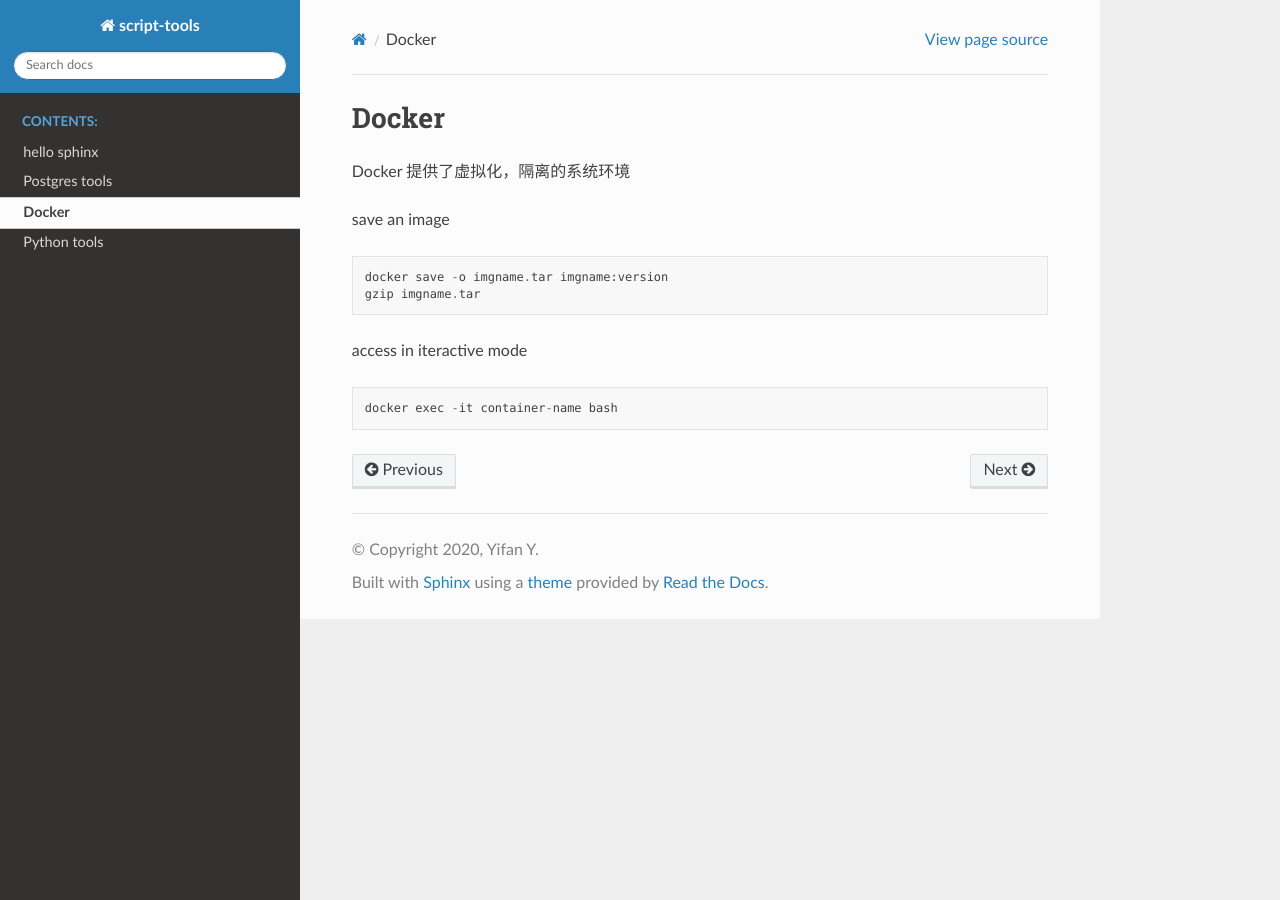
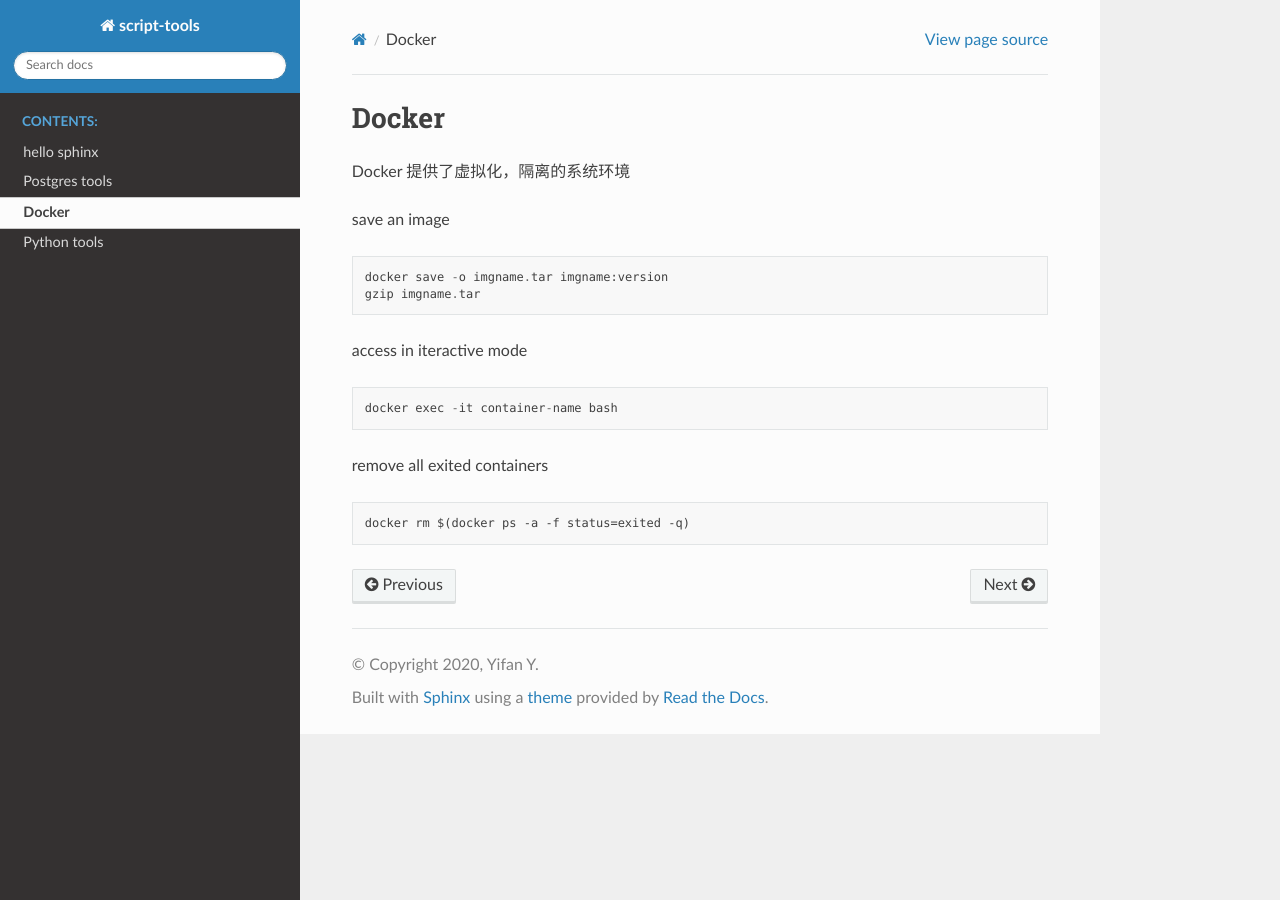
Before and after one commit to 1fanyang/tool-notes, a Sphinx documentation site: the page built from source/docker/docker.md, in a window 1280 px wide. Built offline with Sphinx 7.4.7 and the Read the Docs theme 2.0.0, drawn with Linux system fonts in a browser that asks for light colours.

Commit message:
adddocker

````diff
--- a/source/docker/docker.md
+++ b/source/docker/docker.md
@@ -12,3 +12,8 @@ access in iteractive mode
 ```
 docker exec -it container-name bash
 ```
+
+remove all exited containers
+```
+docker rm $(docker ps -a -f status=exited -q)
+```
````
